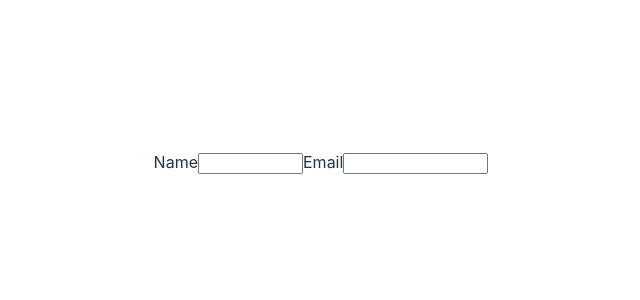
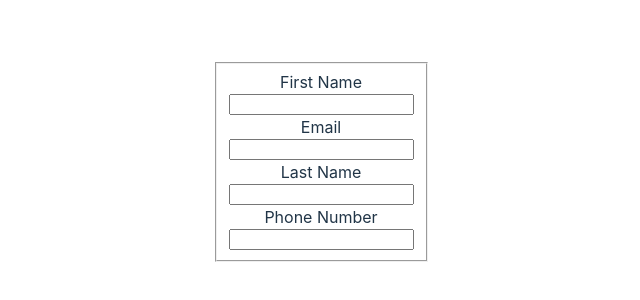
Before and after one commit to Khantdotcom/The-Odin-Project, a React (Vite) app in the folder CV_App/react-lab/: page / in a window 1280 px wide. Shown: the part 238-538 px from the top of the page, without its empty margins (319-959 px from the left). Built offline with nearby package versions, Linux system fonts and the light colour scheme.

Commit message:
Legit form appeared

```diff
--- a/CV_App/react-lab/src/App.css
+++ b/CV_App/react-lab/src/App.css
@@ -36,3 +36,13 @@
 .card {
   padding: 2em;
 }
+
+#input-area{
+  background-color:beige;
+  display: flex;
+  flex-direction: column;
+}
+
+#text{
+  display: flex;
+}
--- a/CV_App/react-lab/src/App.jsx
+++ b/CV_App/react-lab/src/App.jsx
@@ -6,13 +6,17 @@ import {MyButton,MyInput} from './components'
 function App() {
   const [count, setCount] = useState(0);
   const input_list = [
-    { name_id: 'name', label_for: 'Name', type: 'text', required: true, size: 10, className: 'text' },
-    { name_id: 'email', label_for: 'Email', type: 'email', required: true, size: 15, className: 'text' }
+    { name_id: 'name', label_for: 'First Name', type: 'text', required: true, size: 10, className: 'text' },
+    { name_id: 'email', label_for: 'Email', type: 'email', required: true, size: 15, className: 'text'},
+    { name_id: '_lname', label_for: 'Last Name', type: 'text', required: true, size: 15, className: 'text' },
+    { name_id: 'ph', label_for: 'Phone Number', type: 'number', required: true, size: 15, className: 'ph-num' },
   ];
 
   return (
-    <>
-    {input_list.map((input)=>(
+
+    <div className='input-area'>
+    <fieldset>
+      {input_list.map((input)=>(
       <MyInput
       key={input.name_id}
       name_id={input.name_id}
@@ -21,8 +25,8 @@ function App() {
       size = {input.size}
       label_for={input.label_for}
       className={input.className}/>
-    ))}
-    </>
+    ))}</fieldset>
+    </div>
   )
 }
 
--- a/CV_App/react-lab/src/components.jsx
+++ b/CV_App/react-lab/src/components.jsx
@@ -8,8 +8,8 @@
 
 export function MyInput({name_id,label_for,type,required,size,className}){
     return (
-        <>
-        <label htmlFor={name_id}>
+        <div style={{display:"flex", flexDirection:"column"}}>
+            <label htmlFor={name_id}>
             {label_for}
         </label>
         <input
@@ -20,7 +20,8 @@ export function MyInput({name_id,label_for,type,required,size,className}){
         required ={required}
         >
         </input>
-        </>
+        </div>
+
     )
 };
 
```
